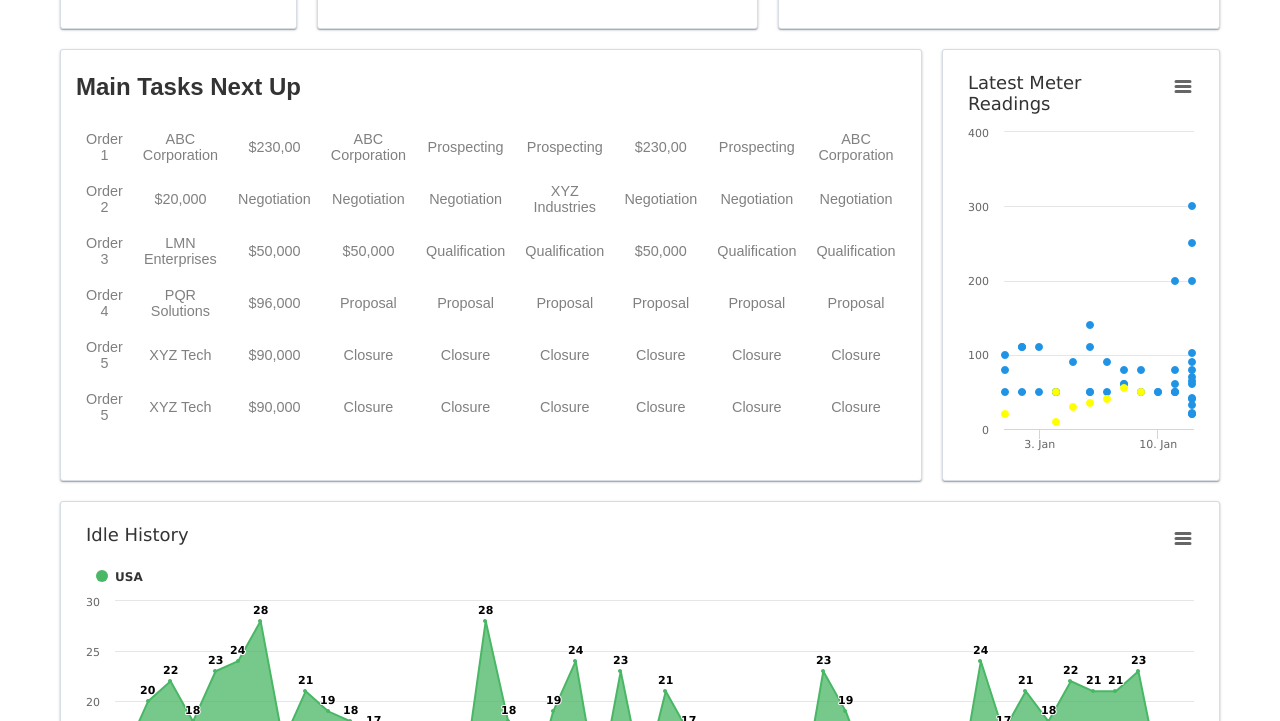
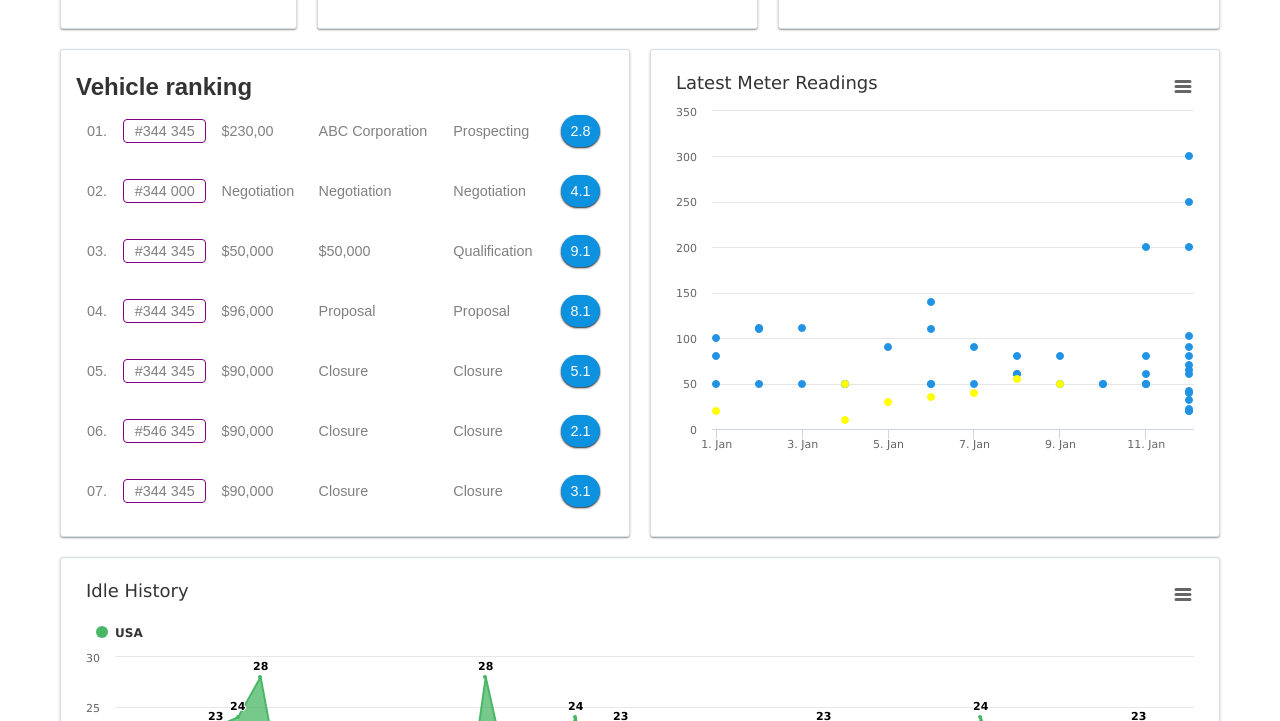
Before and after one commit to huzaifausmannebras/Fleet-Rental-Dashboard_screen, a plain HTML site: page index.html in a window 1280 px wide. Shown: the part 770-1491 px from the top of the page. Drawn offline with nearby package versions, Linux system fonts and the light colour scheme.

Commit message:
Vehicle ranking added

```diff
--- a/index.html
+++ b/index.html
@@ -77,76 +77,91 @@
     <div class="row">
         <div class=" lS_b">
             <div id="vehicleRanking">
-                <h2 style="margin-top: 0.5rem ; ">Main Tasks Next Up</h2>
+                <h2 style="margin-top: 0.5rem ;margin-bottom: 0px; ">Vehicle ranking </h2>
                 <div>
                     <table cellspacing="0" cellpadding="0">
 
                         <tbody>
                             <tr>
-                                <td>Order 1</td>
-                                <td>ABC Corporation</td>
-                                <td>$230,00</td>
-                                <td>ABC Corporation</td>
-                                <td>Prospecting</td>
-                                <td>Prospecting</td>
-                                <td>$230,00</td>
-                                <td>Prospecting</td>
-                                <td>ABC Corporation</td>
+                                <td>01.</td>
+                                <td class="vehical_no">
+                                    <div>#344 345</div>
+                                </td>
+                                <td class="left">$230,00</td>
+                                <td class="left">ABC Corporation</td>
+                                <td class="left">Prospecting</td>
+                                <td class="ball"> <div>2.8</div></td>
+
                             </tr>
                             <tr class="tr_a">
-                                <td>Order 2</td>
-                                <td>$20,000</td>
-                                <td>Negotiation</td>
-                                <td>Negotiation</td>
-                                <td>Negotiation</td>
-                                <td>XYZ Industries</td>
-                                <td>Negotiation</td>
-                                <td>Negotiation</td>
-                                <td>Negotiation</td>
+                                <td>02.</td>
+                                <td class="vehical_no">
+                                    <div>#344 000</div>
+                                </td>
+                                <td class="left">Negotiation</td>
+                                <td class="left">Negotiation</td>
+                                <td class="left">Negotiation</td>
+                                <td class="ball"> <div>4.1</div></td>
+
                             </tr>
                             <tr>
-                                <td>Order 3</td>
-                                <td>LMN Enterprises</td>
-                                <td>$50,000</td>
-                                <td>$50,000</td>
-                                <td>Qualification</td>
-                                <td>Qualification</td>
-                                <td>$50,000</td>
-                                <td>Qualification</td>
-                                <td>Qualification</td>
+                                <td>03.</td>
+                                <td class="vehical_no">
+                                    <div>#344 345
+                                </td>
+                                </span>
+                                <td class="left">$50,000</td>
+                                <td class="left">$50,000</td>
+                                <td class="left">Qualification</td>
+                                <td class="ball"> <div>9.1</div></td>
+
                             </tr>
                             <tr class="tr_a">
-                                <td>Order 4</td>
-                                <td>PQR Solutions</td>
-                                <td>$96,000</td>
-                                <td>Proposal</td>
-                                <td>Proposal</td>
-                                <td>Proposal</td>
-                                <td>Proposal</td>
-                                <td>Proposal</td>
-                                <td>Proposal</td>
+                                <td>04.</td>
+                                <td class="vehical_no">
+                                    <div>#344 345
+                                </td>
+                                </span>
+                                <td class="left">$96,000</td>
+                                <td class="left">Proposal</td>
+                                <td class="left">Proposal</td>
+                                <td class="ball"> <div>8.1</div></td>
+
                             </tr>
                             <tr>
-                                <td>Order 5</td>
-                                <td>XYZ Tech</td>
-                                <td>$90,000</td>
-                                <td>Closure</td>
-                                <td>Closure</td>
-                                <td>Closure</td>
-                                <td>Closure</td>
-                                <td>Closure</td>
-                                <td>Closure</td>
+                                <td>05.</td>
+                                <td class="vehical_no">
+                                    <div>#344 345
+                                </td>
+                                </span>
+                                <td class="left">$90,000</td>
+                                <td class="left">Closure</td>
+                                <td class="left">Closure</td>
+                                <td class="ball"> <div>5.1</div></td>
+
                             </tr>
                             <tr class="tr_a">
-                                <td>Order 5</td>
-                                <td>XYZ Tech</td>
-                                <td>$90,000</td>
-                                <td>Closure</td>
-                                <td>Closure</td>
-                                <td>Closure</td>
-                                <td>Closure</td>
-                                <td>Closure</td>
-                                <td>Closure</td>
+                                <td>06.</td>
+                                <td class="vehical_no">
+                                    <div>#546 345
+                                </td>
+                                </span>
+                                <td class="left">$90,000</td>
+                                <td class="left">Closure</td>
+                                <td class="left">Closure</td>
+                                <td class="ball"> <div>2.1</div></td>
+
+                            </tr>
+                            <tr class="tr_a">
+                                <td>07.</td>
+                                <td class="vehical_no">
+                                    <div>#344 345
+                                </td>
+                                </span>
+                                <td class="left">$90,000</td>
+                                <td class="left">Closure</td>
+                                <td class="left">Closure</td>
+                                <td class="ball"> <div>3.1</div></td>
                             </tr>
 
                         </tbody>
--- a/style.css
+++ b/style.css
@@ -99,15 +99,43 @@ body {
     background-color: pink;
 
 }
+
 #vehicleRanking {
 
     font-family: Arial, Helvetica, sans-serif;
 }
+
 #vehicleRanking h2 {
     color: #333333;
     font-family: Arial, Helvetica, sans-serif;
 }
 
+.vehical_no {
+    padding: 0.35rem !important;
+    margin: 15px !important;
+}
+
+.vehical_no div {
+    border: 1px solid purple;
+    border-radius: 0.25rem;
+    padding: 0.20rem;
+    min-width: 70px;
+}
+
+#vehicleRanking table .ball div {
+    border-radius: 50px;
+
+    box-shadow: 0px 1px 2px rgba(0, 0, 0, 0.884);
+    background-color: #0d92df;
+    padding: 0.5rem;
+    color: white;
+    margin: 0.25rem !important;
+}
+
+#vehicleRanking table .left {
+    text-align: left;
+
+}
 
 .row {
     display: flex;
@@ -204,7 +232,7 @@ th {
 }
 
 td {
-color: gray;
+    color: gray;
     font-weight: 300;
     font-size: 0.9rem;
 }
```
Also changed, not shown: ui image/1.PNG (added), ui image/2.PNG (added).
